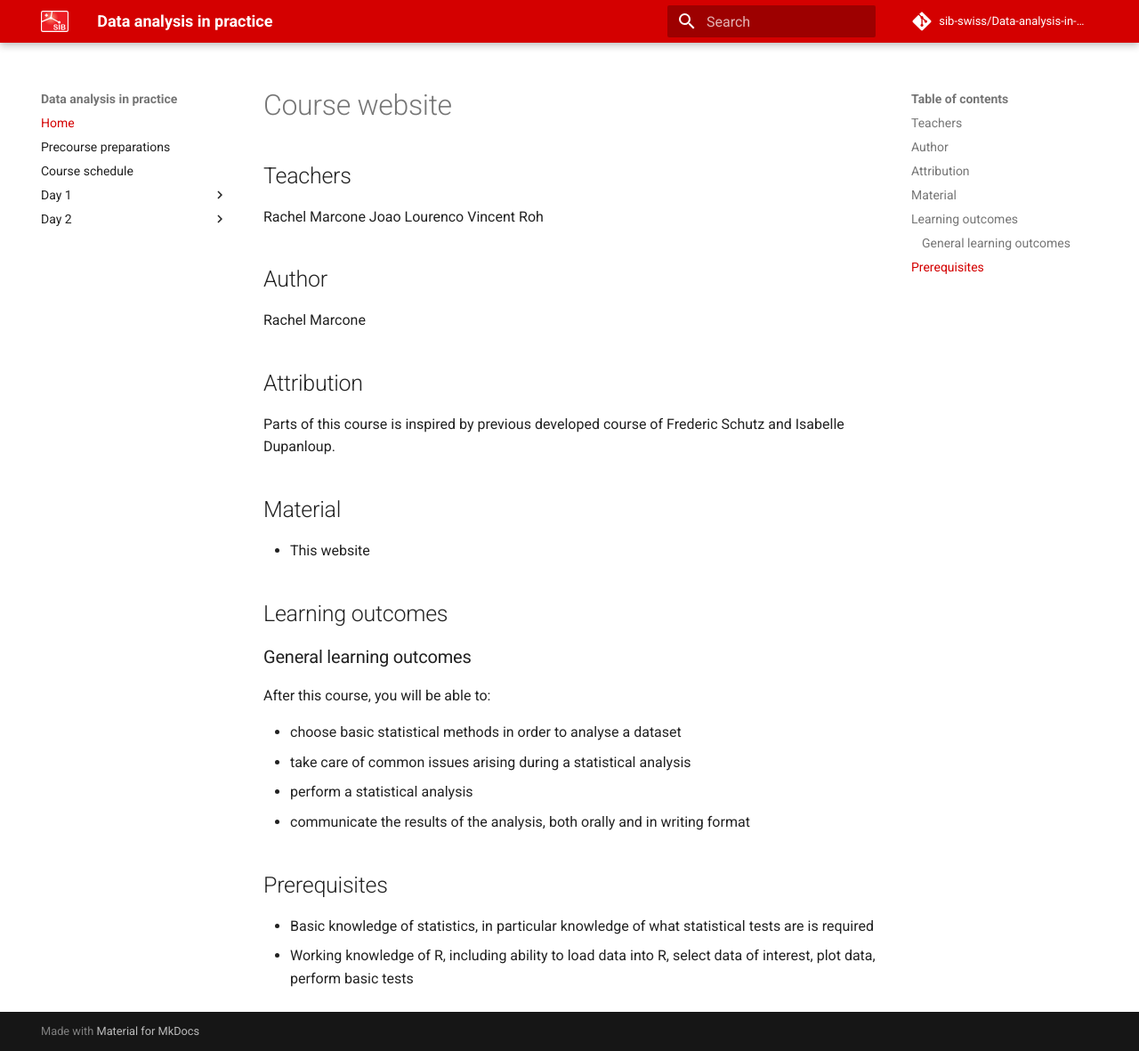
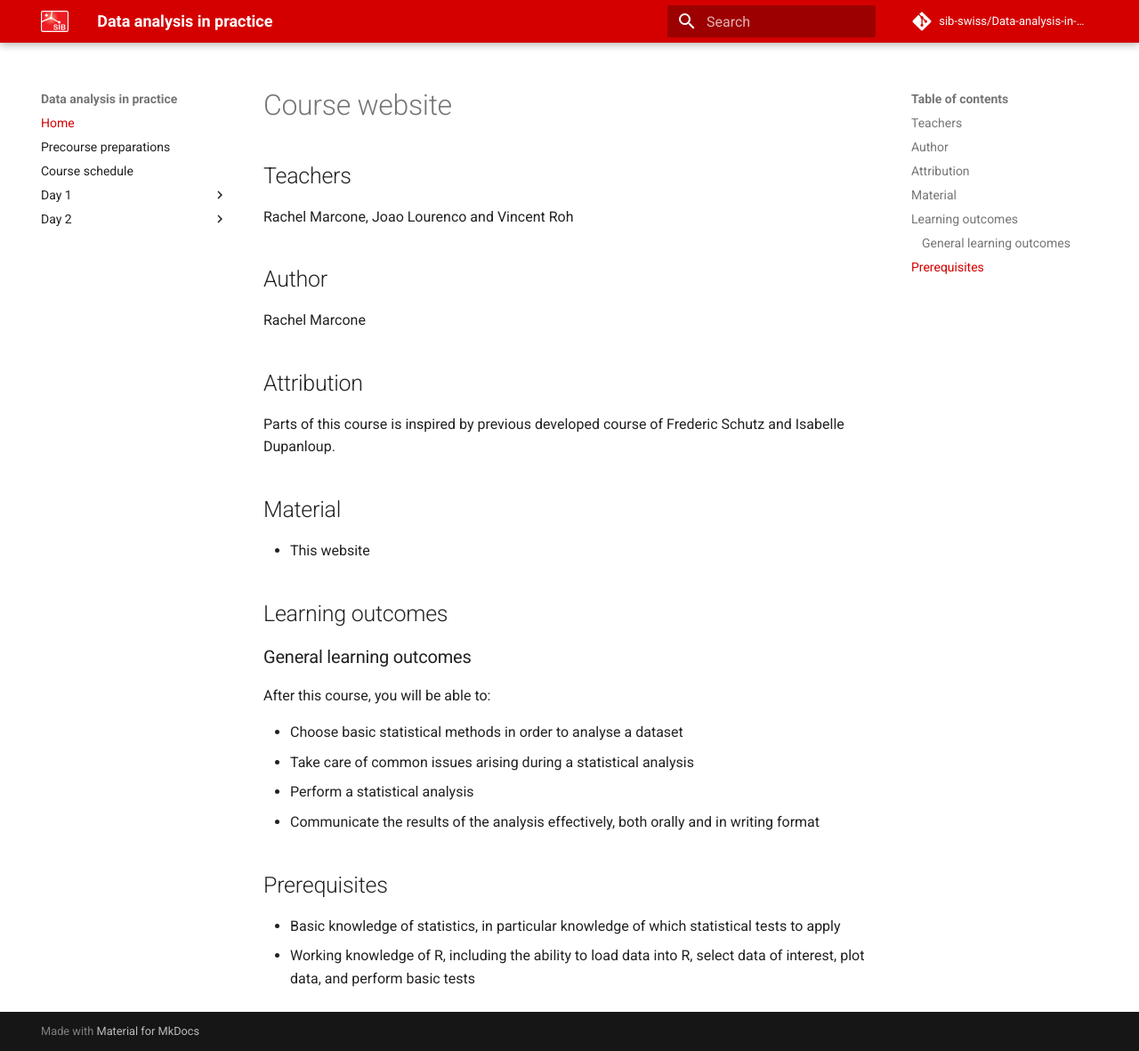
Before and after one commit to sib-swiss/Data-analysis-in-practice, an MkDocs documentation site: the page built from docs/index.md, in a window 1280 px wide and 1181 px high. Shown: the whole window at 89% size. Built offline with MkDocs 1.6.1 and Material for MkDocs 9.7.7, drawn with Linux system fonts in a browser that asks for light colours; comment, search, counter and statistics services are not loaded.

Commit message:
Changed Text

```diff
--- a/docs/index.md
+++ b/docs/index.md
@@ -2,9 +2,7 @@
 
 ##Teachers
 
-Rachel Marcone
-Joao Lourenco
-Vincent Roh
+Rachel Marcone, Joao Lourenco and Vincent Roh
 
 ##Author
 
@@ -24,12 +22,12 @@ Parts of this course is inspired by previous developed course of Frederic Schutz
 
 After this course, you will be able to:
 
-* choose basic statistical methods in order to analyse a dataset
-* take care of common issues arising during a statistical analysis
-* perform a statistical analysis
-* communicate the results of the analysis, both orally and in writing format
+* Choose basic statistical methods in order to analyse a dataset
+* Take care of common issues arising during a statistical analysis
+* Perform a statistical analysis
+* Communicate the results of the analysis effectively, both orally and in writing format
 
 ## Prerequisites
 
-* Basic knowledge of statistics, in particular knowledge of what statistical tests are is required
-* Working knowledge of R, including ability to load data into R, select data of interest, plot data, perform basic tests
+* Basic knowledge of statistics, in particular knowledge of which statistical tests to apply
+* Working knowledge of R, including the ability to load data into R, select data of interest, plot data, and perform basic tests
```
